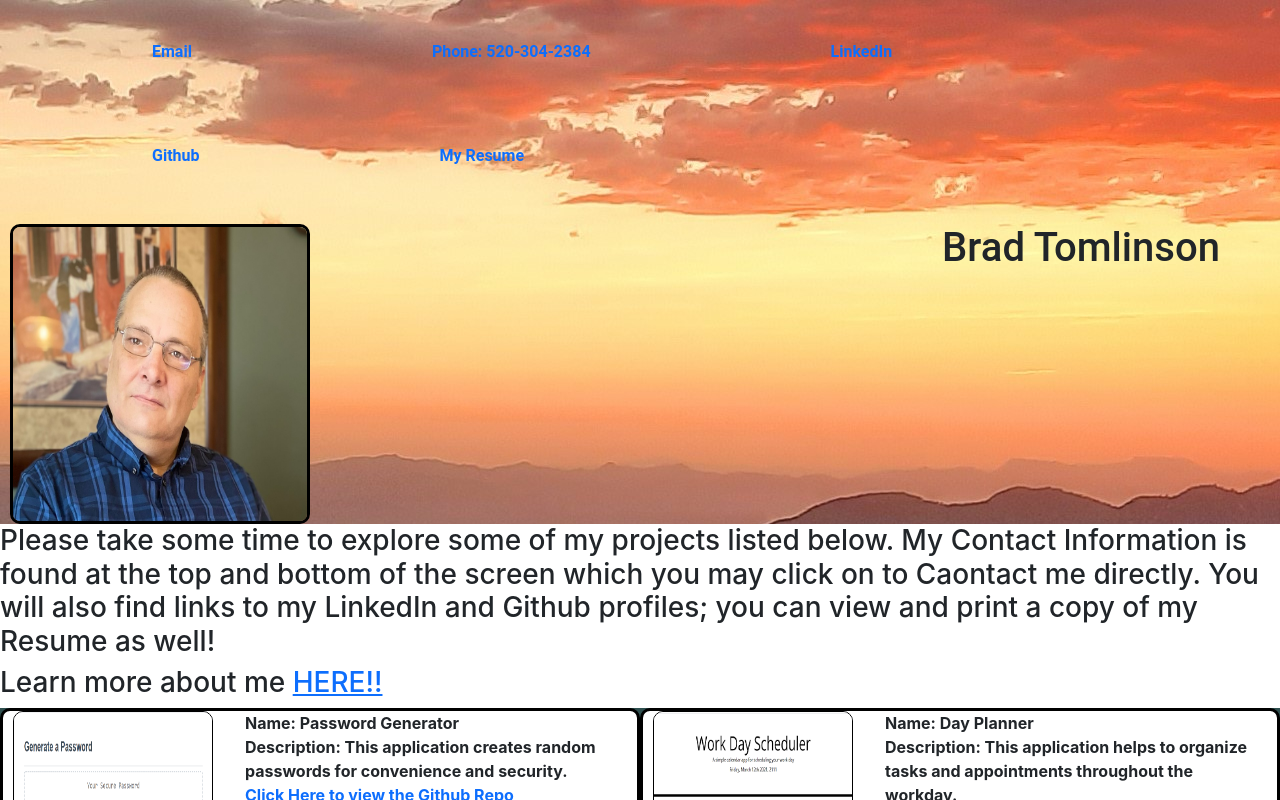
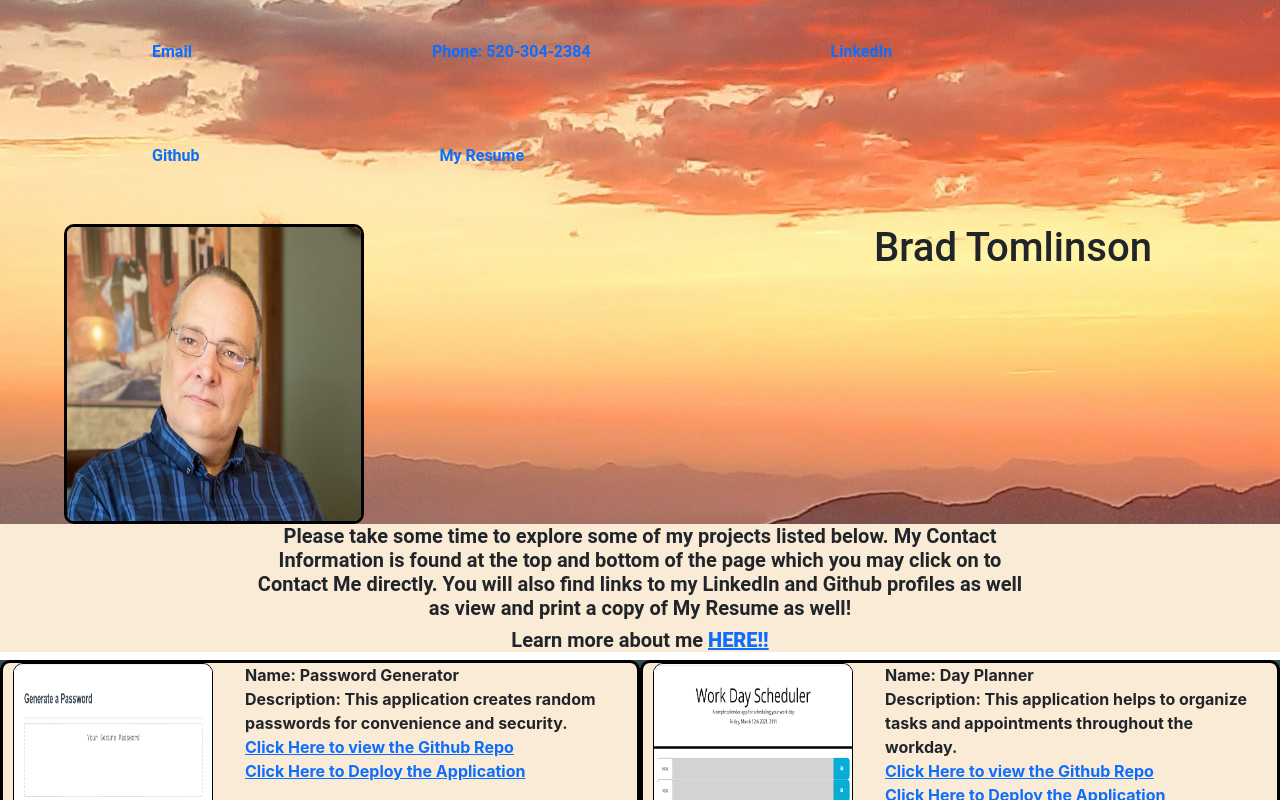
Before and after one commit to bradfan/showcase-portfolio, a React (Create React App) app: page / in a window 1280 px wide. Shown: the top 800 px of the page. Built offline with nearby package versions, Linux system fonts and the light colour scheme.

Commit message:
adjust css header, section, card

```diff
--- a/src/Card.js
+++ b/src/Card.js
@@ -8,6 +8,8 @@ const styles = {
   padding: "0 10px",
   border: "3px solid black",
   borderRadius: "10px",
+
+  backgroundColor: "#FAEBD7",
 };
 const lineStyle = {
   listStyleType: "none",
--- a/src/Header.js
+++ b/src/Header.js
@@ -18,7 +18,7 @@ const lineStyle = {
 
 const name = {
   float: "right",
-  marginRight: "60px",
+  marginRight: "10%",
   fontWeight: "600",
   fontSize: "10rem",
 };
@@ -28,7 +28,7 @@ const pic = {
   height: "300px",
   border: "3px solid black",
   borderRadius: "10px",
-  marginLeft: "10px",
+  marginLeft: "5%",
 };
 
 function Header() {
--- a/src/Section.js
+++ b/src/Section.js
@@ -1,20 +1,23 @@
 import React from "react";
 
 const styles = {
+    backgroundColor: "#FAEBD7",
+    fontFamily: "Roboto, Times New Roman, Times, serif",
+    textAlign: "center",
 
 };
 
 function Section() {
   return (
-    <div>
-      <h3>
+    <div style={styles}>
+      <strong><h5 style = {{marginLeft: "20%", marginRight: "20%", fontWeight: "600",}}>
         Please take some time to explore some of my projects listed below. My
-        Contact Information is found at the top and bottom of the screen which
-        you may click on to Caontact me directly. You will also find links to my
-        LinkedIn and Github profiles; you can view and print a copy of my Resume
+        Contact Information is found at the top and bottom of the page which
+        you may click on to Contact Me directly. You will also find links to my
+        LinkedIn and Github profiles as well as view and print a copy of My Resume
         as well!
-      </h3>
-    <h3>Learn more about me <a href="https://github.com/bradfan" target="blank">HERE!!</a></h3>
+      </h5></strong>
+    <strong><h5 style={{fontWeight: "600",}}>Learn more about me <strong><a href="https://github.com/bradfan" target="blank">HERE!!</a></strong> </h5></strong>
     </div>
   );
 }
```
